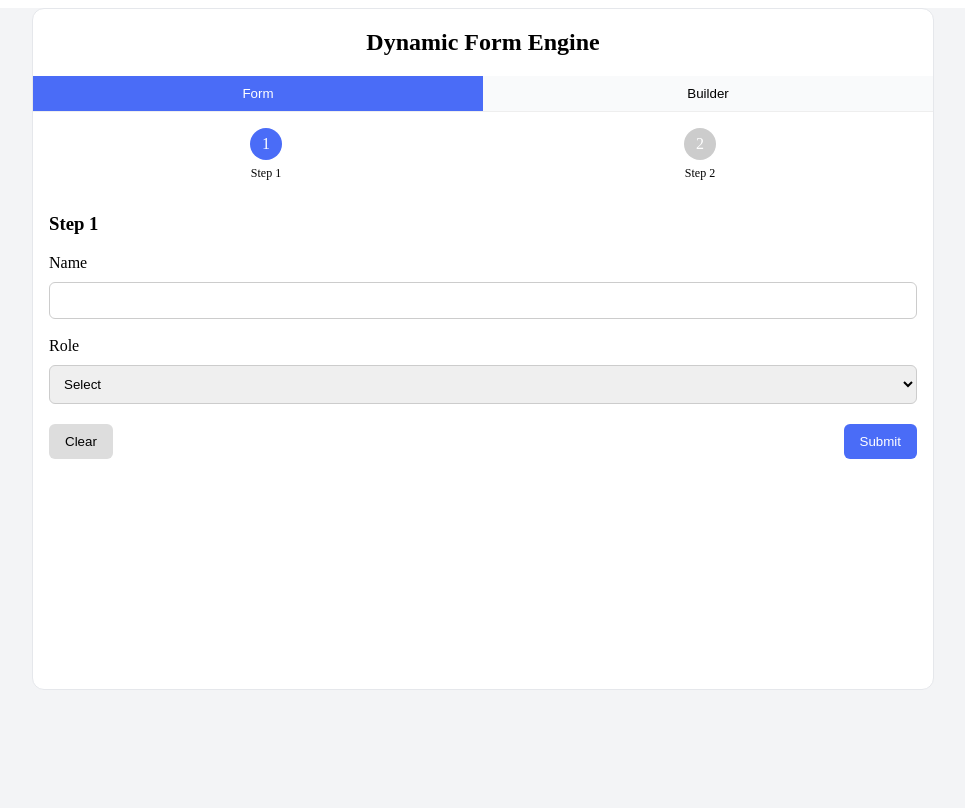
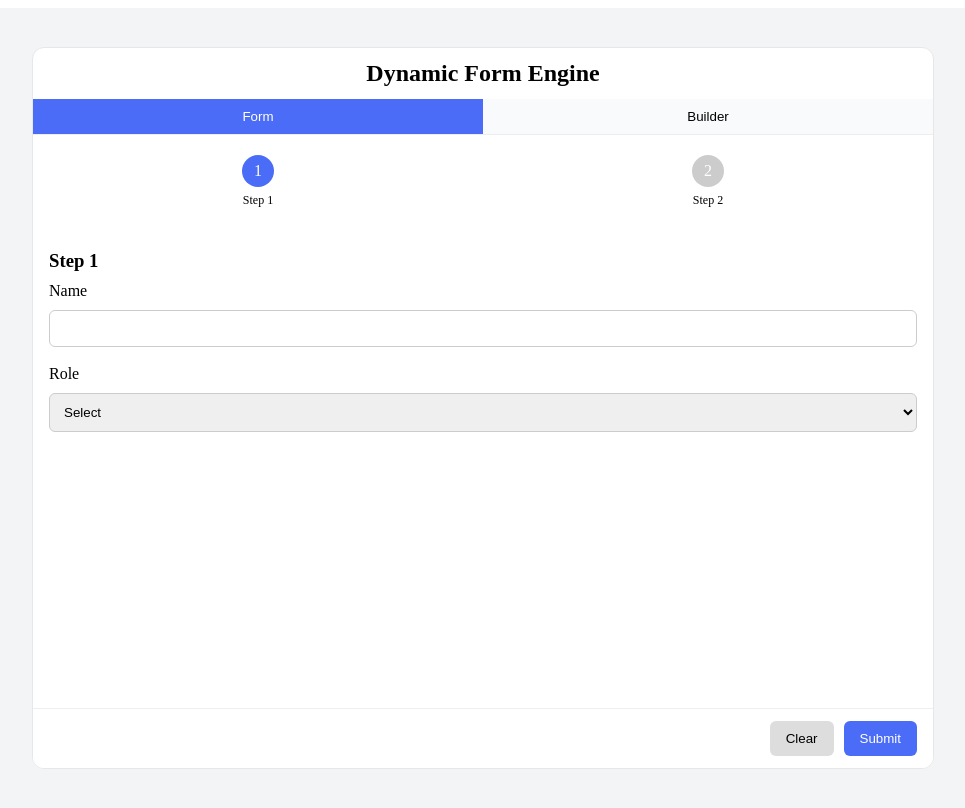
Before and after one commit to Pratikshya-N/form-engine, a React (Vite) app: page / in a window 1280 px wide. Shown: the top 808 px of the page, without its empty margins (157-1122 px from the left). Built offline with nearby package versions, Linux system fonts and the light colour scheme.

Commit message:
feat: make form engine API-driven with dynamic schema

```diff
--- a/src/App.tsx
+++ b/src/App.tsx
@@ -23,7 +23,7 @@ const App = () => {
   return (
     <div style={appStyles.container}>
       <div style={appStyles.card}>
-        <h2 style={{ textAlign: "center" }}>Dynamic Form Engine</h2>
+        <h2 style={{ textAlign: "center", margin: "12px 0" }}>Dynamic Form Engine</h2>
         {/* SWITCH BUTTONS */}
         <div style={appStyles.switchContainer}>
           <button
--- a/src/builder/FormBuilder.tsx
+++ b/src/builder/FormBuilder.tsx
@@ -133,7 +133,7 @@ const FormBuilder = ({ schema, setSchema, onSave }: Props) => {
   };
 
   return (
-    <div style={builderStyles.panel}>
+    <div style={{ ...builderStyles.panel, width: "100%" }}>
 
       {/* HEADER */}
       <div style={builderStyles.header}>
--- a/src/components/FormRenderer.tsx
+++ b/src/components/FormRenderer.tsx
@@ -134,12 +134,15 @@ const FormRenderer = ({ externalSchema, isTestMode }: Props) => {
     if (!activeSchema.length) return <div>Loading...</div>;
 
     return (
-        <div style={formStyles.container}>
+        <div style={{ ...formStyles.container, width: "100%" }}>
+            <div style={{ marginTop: 20 }}>
                 <StepProgress currentStep={step} totalSteps={totalSteps} />
+            </div>
+            <form onSubmit={handleSubmit(handleFinalSubmit)} style={formStyles.innerForm}>
+                <h3 style={{ margin: "10px 16px" }}>Step {step}</h3>
 
-            <form onSubmit={handleSubmit(handleFinalSubmit)}>
-                <h3>Step {step}</h3>
-
+                {/* SCROLLABLE BODY */}
+                <div style={formStyles.formBody}>
                     {currentFields.map((field: any) =>
                         shouldRender(field) ? (
                             <div key={field.name} style={{ marginBottom: 18 }}>
@@ -157,7 +160,9 @@ const FormRenderer = ({ externalSchema, isTestMode }: Props) => {
                             </div>
                         ) : null
                     )}
+                </div>
 
+                {/* FIXED FOOTER */}
                 <div style={formStyles.buttonContainer}>
                     {step > 1 && (
                         <button
--- a/src/styles/formStyles.ts
+++ b/src/styles/formStyles.ts
@@ -5,13 +5,14 @@ export const appStyles: Record<string, CSSProperties> = {
     height: "100vh",
     display: "flex",
     justifyContent: "center",
-    alignItems: "stretch",
+    alignItems: "center",
     background: "#f3f4f6",
   },
 
   card: {
     width: 900,
-    height: "85vh",           // SAME HEIGHT FOR BOTH
+    height: "90vh",
+    maxHeight: "95vh",
     background: "#fff",
     borderRadius: 12,
     border: "1px solid #e5e7eb",
@@ -41,15 +42,36 @@ export const appStyles: Record<string, CSSProperties> = {
   content: {
     flex: 1,
     minHeight: 0,
+    display: "flex",
+    flexDirection: "column",
     //  border: "2px solid red"
   }
 };
 
 export const formStyles: Record<string, CSSProperties> = {
   container: {
-  height: "100%",
+    height: "100%",
+    display: "flex",
+    flexDirection: "column",
+  },
+  innerForm: {
+    display: "flex",
+    flexDirection: "column",
+    height: "100%",
+    minHeight: 0
+  },
+  formBody: {
+    flex: 1,
     overflowY: "auto",
-    padding: 16,
+    padding: "0 16px 12px 16px",
+  },
+  buttonContainer: {
+    display: "flex",
+    justifyContent: "flex-end",
+    gap: 10,
+    padding: "12px 16px",
+    borderTop: "1px solid #eee",
+    background: "#fff",
   },
   label: {
     display: "block",
@@ -60,11 +82,6 @@ export const formStyles: Record<string, CSSProperties> = {
     color: "#e74c3c",
     fontSize: 12,
     marginTop: 4
-  },
-  buttonContainer: {
-    marginTop: 20,
-    display: "flex",
-    justifyContent: "space-between"
   },
   primaryBtn: {
     background: "#4a6cf7",
@@ -111,9 +128,10 @@ export const formStyles: Record<string, CSSProperties> = {
 export const builderStyles: Record<string, CSSProperties> = {
 
   panel: {
-    height: "100%",       // fill parent
+    height: "100%",
     display: "flex",
     flexDirection: "column",
+    width: "100%",
   },
 
   panelBody: {
```
Lines whose indentation alone changed are shown as unchanged.
